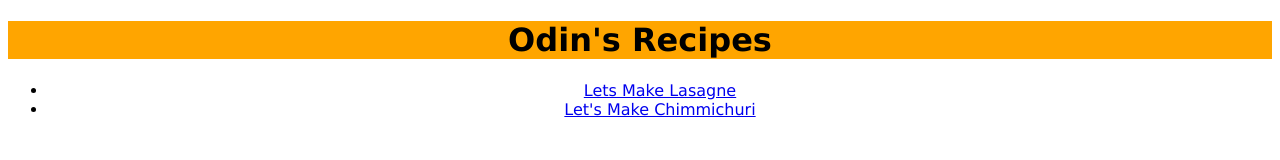
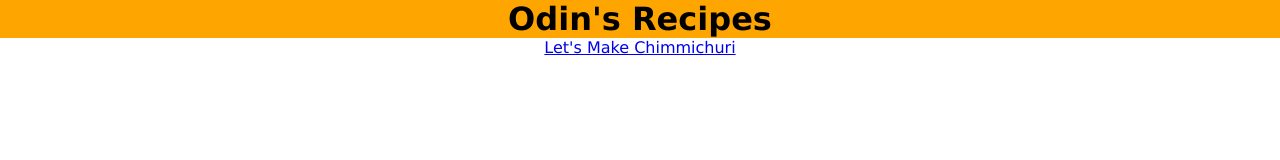
Before and after one commit to MrJaydos/odin-recipes, a plain HTML site: page index.html in a window 1280 px wide. Drawn offline with Linux system fonts and the light colour scheme.

Commit message:
Added comment

```diff
--- a/index.html
+++ b/index.html
@@ -9,7 +9,7 @@
   <body>
     <h1>Odin's Recipes</h1>
     <ul>
-      <li><a href="recipes/lasagne.html">Lets Make Lasagne</a></li>
+      <!-- <li><a href="recipes/lasagne.html">Lets Make Lasagne</a></li> -->
       <li><a href="recipes/chimmichuri.html">Let's Make Chimmichuri</a></li>
     </ul>
   </body>
--- a/styles.css
+++ b/styles.css
@@ -1,5 +1,11 @@
+* {
+    box-sizing: border-box;
+    font-family: Verdana, Geneva, Tahoma, sans-serif;
+    margin: 0;
+    padding: 0;
+}
 body {
-    font-family: Verdana, Geneva, Tahoma, sans-serif;
+
     text-align: center;
 }
 h1 {
```
